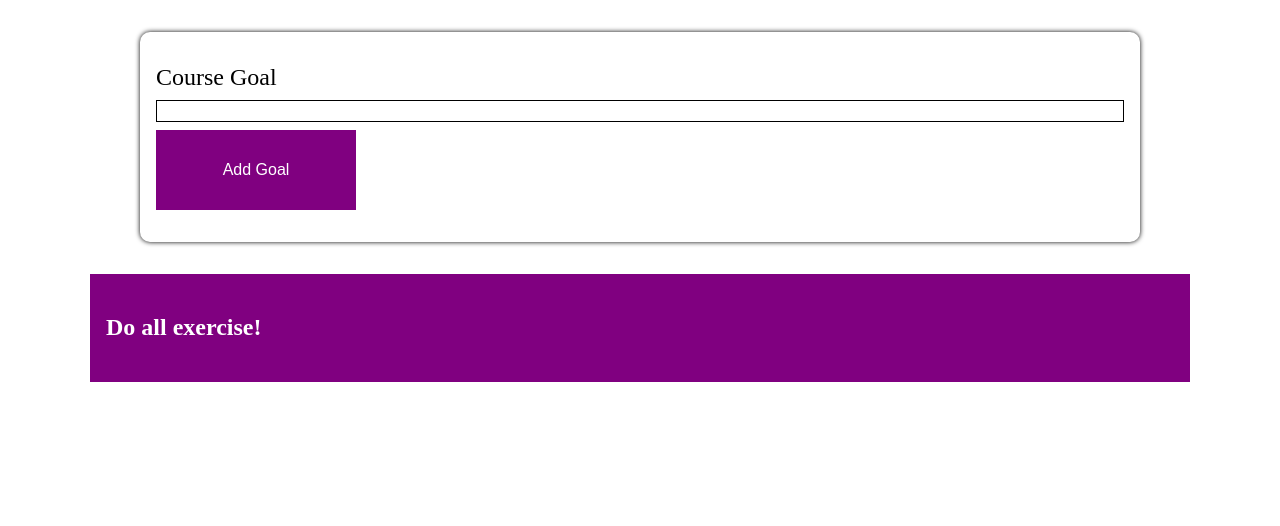
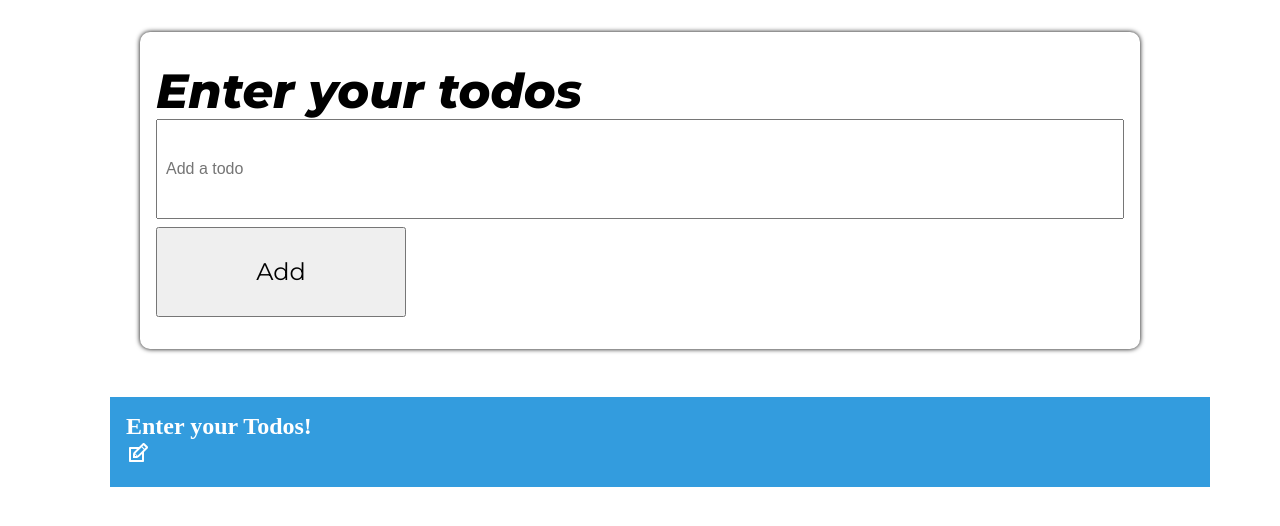
Before and after one commit to gichul0317/react-todo-app, a React (Create React App) app: page / in a window 1280 px wide. Shown: the top 526 px of the page. Built offline with nearby package versions, Linux system fonts and the light colour scheme.

Commit message:
functionality updated

```diff
--- a/package.json
+++ b/package.json
@@ -8,6 +8,7 @@
     "@testing-library/user-event": "^13.5.0",
     "react": "^17.0.2",
     "react-dom": "^17.0.2",
+    "react-icons": "^4.3.1",
     "react-scripts": "5.0.0",
     "sass": "^1.45.2",
     "web-vitals": "^2.1.2"
--- a/src/App.js
+++ b/src/App.js
@@ -5,27 +5,43 @@ import './Partials/_setup.scss';
 
 
 function App() {
-  const todoArr = [
-    {
-      id: 1,
-      text: 'Do all exercise!',
-    },
-  ];
-
-  const [newData, setNewData] = useState(todoArr);
+  const [newData, setNewData] = useState([
+    { id: 1, text: 'Enter your Todos!' },
+  ]);
 
 
-  const submittedData = (data) => {
-    console.log(data);
+  const adddDataHandler = (data) => {
+    if (!data || /^\s*$/.test(data)) {
+      return;
+    }
     setNewData(prevState => {
-      return [...prevState, data];
+      const updatedData = [...prevState];
+      updatedData.unshift({ id: (Math.random() * 5).toString(), text: data });
+      return updatedData;
     });
+  }
+
+  const deleteDataHandler = index => {
+    setNewData(prevState => {
+      const updatedData = prevState.filter(item => item.id !== index);
+      return updatedData;
+    })
+  }
+
+  let content = (
+    <p style={{ textAlign: 'center' }}>Please add one...</p>
+  );
+
+  if (newData.length > 0) {
+    content = (
+      <Output data={newData} removedata={deleteDataHandler} />
+    );
   }
 
   return (
     <>
-      <InputField submit={submittedData} />
-      <Output data={newData} />
+      <InputField submit={adddDataHandler} />
+      {content}
     </>
   );
 }
--- a/src/Components/InputField/InputField.js
+++ b/src/Components/InputField/InputField.js
@@ -6,11 +6,7 @@ function InputField(props) {
 
   const submitHandler = (e) => {
     e.preventDefault();
-    const submitted = {
-      id: Math.random() * 2,
-      text: todo,
-    };
-    props.submit(submitted);
+    props.submit(todo);
     setToDo('');
   }
 
@@ -20,9 +16,13 @@ function InputField(props) {
 
   return (
     <form className="form" onSubmit={submitHandler}>
-      <label className="form__label" htmlFor="text">Course Goal</label>
-      <input className="form__input" type="text" id="text" onChange={inputHandler} value={todo} />
-      <button className="form__button" type="submit">Add Goal</button>
+      <label className="form__label" htmlFor="text">Enter your todos</label>
+      <input className="form__input" type="text"
+        id="text" name="text" onChange={inputHandler} value={todo}
+        placeholder="Add a todo"
+        required
+      />
+      <button className="form__button" type="submit">Add</button>
     </form>
   )
 }
--- a/src/Components/InputField/InputField.scss
+++ b/src/Components/InputField/InputField.scss
@@ -1,3 +1,6 @@
+@import '../../Partials/fonts';
+@import '../../Partials/mixins';
+
 .form {
   max-width: 1000px;
   width: 100%;
@@ -9,25 +12,19 @@
   border-radius: 10px;
   box-shadow: 0 0 5px #000;
   margin-top: 2rem;
+  &__label {
+    @include title;
+    text-align: left;
+  }
+  &__input {
+    width: 100%;
+    height: 100px;
+    padding: 0.5rem;
+  }
+  &__button {
+    @include text;
+    width: 250px;
+    height: 90px;
+    margin-top: 0.5rem;
+  }
 }
-
-.form__label {
-  width: 100%;
-  text-align: left;
-  font-size: 1.5rem;
-}
-
-.form__input {
-  margin-top: 0.5rem;
-  width: 100%;
-  border: 1px solid;
-}
-
-.form__button {
-  background-color: purple;
-  border: none;
-  width: 200px;
-  height: 80px;
-  color: white;
-  margin-top: 0.5rem;
-}
--- /dev/null
+++ b/src/Components/ItemList/ItemList.js
@@ -0,0 +1,15 @@
+import './ItemList.scss';
+
+function ItemList(props) {
+  const deleteHandler = () => {
+    props.onDelete(props.id);
+  }
+
+  return (
+    <li onClick={deleteHandler} className="list">
+      {props.children}
+    </li>
+  )
+}
+
+export default ItemList;
--- /dev/null
+++ b/src/Components/ItemList/ItemList.scss
@@ -0,0 +1,11 @@
+
+.list {
+  max-width: 1100px;
+  width: 100%;
+  background-color: rgb(51, 156, 222);
+  color: white;
+  font-weight: bold;
+  font-size: 1.5rem;
+  padding: 1rem;
+  margin-top: 2rem;
+}
--- a/src/Components/Output/Output.js
+++ b/src/Components/Output/Output.js
@@ -1,31 +1,25 @@
-import { useState } from 'react/cjs/react.development';
+import ItemList from '../ItemList/ItemList';
+import { RiCloseCircleLine } from 'react-icons/ri';
+import { TiEdit } from 'react-icons/ti';
 import './Output.scss';
 
+
 function Output(props) {
-  const clickHandler = (index) => {
-    console.log('clicked');
-    const updatedArr = props.data.filter(item => item.id !== index);
-    console.log(updatedArr);
-  }
-
   return (
-    <div className="output">
+    <ul className="output">
       {
-        props.data.map((item, i) => {
+        props.data.map(item => {
           return (
-            <div
-              className="output__contents"
-              key={item.id}
-              onClick={() => clickHandler(i)}
-            >
-              <p>
-                {item.text}
-              </p>
-            </div>
+            <ItemList key={item.id} id={item.id} onDelete={props.removedata} >
+              {item.text}
+              <div className="icons">
+                <TiEdit />
+              </div>
+            </ItemList>
           )
         })
       }
-    </div>
+    </ul>
   )
 }
 
--- a/src/Components/Output/Output.scss
+++ b/src/Components/Output/Output.scss
@@ -4,14 +4,3 @@
   justify-content: center;
   align-items: center;
 }
-
-.output__contents{
-  max-width: 1100px;
-  width: 100%;
-  background-color: purple;
-  color: white;
-  font-weight: bold;
-  font-size: 1.5rem;
-  padding: 1rem;
-  margin-top: 2rem;
-}
--- a/src/Partials/_colors.scss
+++ b/src/Partials/_colors.scss
@@ -0,0 +1 @@
+$blue: rgb(51, 156, 222);
--- a/src/Partials/_mixins.scss
+++ b/src/Partials/_mixins.scss
@@ -15,3 +15,16 @@
     @content;
   }
 }
+
+@mixin title {
+  font-family: 'Montserrat', sans-serif;
+  font-weight: 800;
+  font-size: 3rem;
+  font-style: italic;
+}
+
+@mixin text {
+  font-family: 'Montserrat', sans-serif;
+  font-weight: 400;
+  font-size: 1.5rem;
+}
```
Also changed, not shown: src/Partials/_setup.scss (+6 -0 lines), 1 other file (tests, documents, lock files or other folders).
